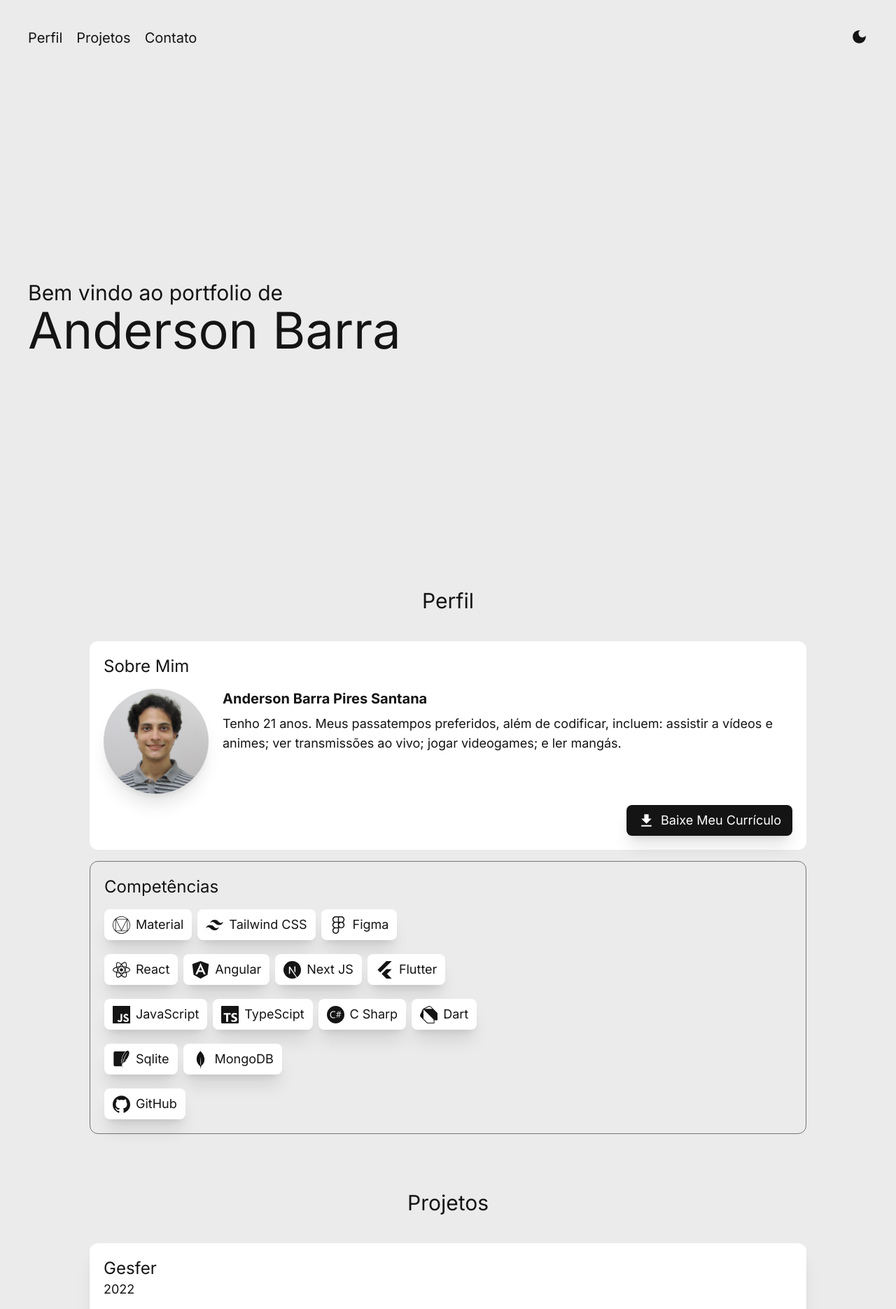
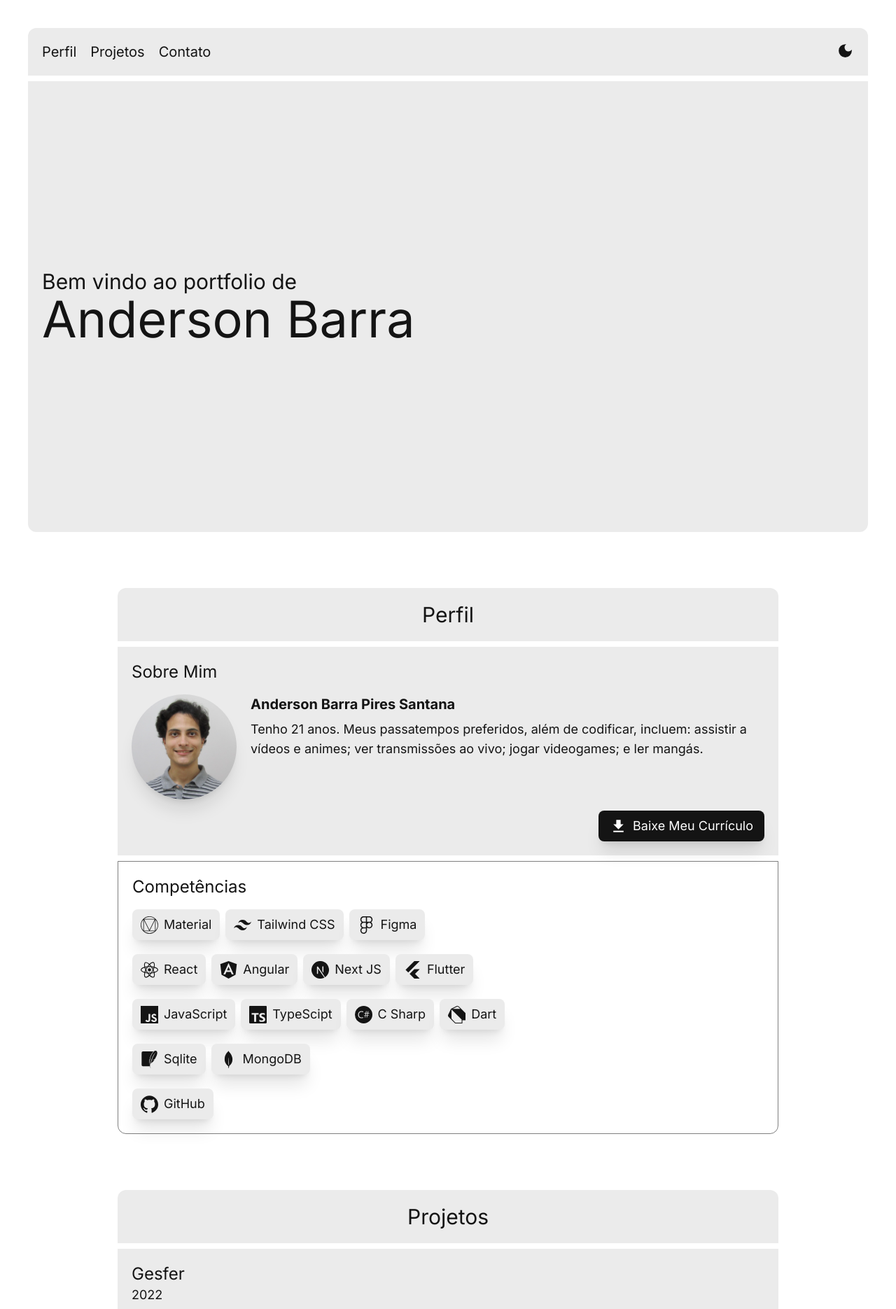
Before and after one commit to anderson-barra/portfolio, a Next.js app: page / in a window 1280 px wide. Shown: the top 1870 px of the page at 70% size. Built offline with nearby package versions, Linux system fonts and the light colour scheme.

Commit message:
Minor Updates: Theme BG Color amd sections layouts

```diff
--- a/app/components/card.tsx
+++ b/app/components/card.tsx
@@ -20,7 +20,14 @@ export function CardActions({children, xPos}: {children: React.ReactNode, xPos:
     );
 }
 
-export default function Card({children, variant}: {children: React.ReactNode, variant?: "raised" | "outlined" | "flat"}) {
+export default function Card(
+    {children, variant, rounded}:
+    {
+        children: React.ReactNode,
+        variant?: "raised" | "outlined" | "flat",
+        rounded?: string,
+    }
+) {
     const theme = useContext(ThemeContext);
 
     let title;
@@ -57,7 +64,16 @@ export default function Card({children, variant}: {children: React.ReactNode, va
     switch (variant) {
         case "raised":
             return(
-                <div className={`p-5 ${theme.bg.figure} shadow-xl rounded-xl flex flex-col gap-4`}>
+                <div
+                    className={`
+                        w-full
+                        h-full
+                        p-5 ${theme.bg.figure} shadow-xl
+                        ${rounded ? rounded : "rounded-xl"
+                        }
+                        flex flex-col gap-4
+                    `}
+                >
 
                     {
                         !!title && !subTitle &&
@@ -132,7 +148,17 @@ export default function Card({children, variant}: {children: React.ReactNode, va
             );
         case "outlined":
             return(
-                <div className={`p-5 border-[1px] ${theme.border} rounded-xl flex flex-col gap-4`}>
+                <div
+                    className={`
+                        w-full
+                        h-full
+                        border-[1px]
+                        ${theme.border}
+                        p-5
+                        ${rounded ? rounded : "rounded-xl"}
+                        flex flex-col gap-4
+                    `}
+                >
 
                     {
                         !!title && !subTitle &&
@@ -207,7 +233,15 @@ export default function Card({children, variant}: {children: React.ReactNode, va
             );
         case "flat":
             return(
-                <div className={`p-5 ${theme.bg.figure} rounded-xl flex flex-col gap-4`}>
+                <div
+                    className={`
+                        w-full
+                        h-full
+                        p-5 ${theme.bg.figure}
+                        ${rounded ? rounded : "rounded-xl"}
+                        flex flex-col gap-4
+                    `}
+                >
 
                     {
                         !!title && !subTitle &&
@@ -282,7 +316,15 @@ export default function Card({children, variant}: {children: React.ReactNode, va
             );
         default:
             return(
-                <div className={`p-5 ${theme.bg.figure} shadow-xl rounded-xl flex flex-col gap-4`}>
+                <div
+                    className={`
+                        w-full
+                        h-full
+                        p-5 ${theme.bg.figure} shadow-xl
+                        ${rounded ? rounded : "rounded-xl"}
+                        flex flex-col gap-4
+                    `}
+                >
 
                     {
                         !!title && !subTitle &&
--- a/app/sections/landing.tsx
+++ b/app/sections/landing.tsx
@@ -4,14 +4,19 @@ import { ThemeContext } from "../Contexts";
 // icons
 import { MdDarkMode } from "react-icons/md";
 import { MdLightMode } from "react-icons/md";
+import Card from '../components/card';
 
 export default function LandingSection({themeHandler}: {themeHandler: Function}) {
     const theme = useContext(ThemeContext);
 
     return (
-      <div className="p-5 sm:p-10 h-screen flex flex-col">
+      <div className="h-screen flex flex-col gap-2">
 
-        <div className="basis-1/2 flex flex-row justify-between">
+        <div className="px-5 sm:px-10 pt-5 sm:pt-10 flex flex-col">
+
+            <Card variant='flat' rounded='rounded-t-xl'>
+
+                <div className='flex flex-row justify-between'>
 
                     <div className='flex flex-row justify-start items-start gap-5'>
 
@@ -34,7 +39,15 @@ export default function LandingSection({themeHandler}: {themeHandler: Function})
 
                 </div>
 
-        <div className="basis-1/2 flex flex-col">
+            </Card>
+
+        </div>
+
+        <div className="grow px-5 sm:px-10 pb-5 sm:pb-10 flex flex-col justify-between">
+
+            <Card variant='flat' rounded='rounded-b-xl'>
+
+                <div className='grow flex flex-col justify-center items-start'>
 
                     <span className={`${theme.text.main} text-2xl sm:text-3xl`}>Bem vindo ao portfolio de</span>
 
@@ -42,6 +55,10 @@ export default function LandingSection({themeHandler}: {themeHandler: Function})
 
                 </div>
 
+            </Card>
+
+        </div>
+
       </div>
     );
   }
--- a/app/sections/profile.tsx
+++ b/app/sections/profile.tsx
@@ -35,13 +35,15 @@ export default function ProfileSection() {
     const theme = useContext(ThemeContext);
 
     return (
-        <div id='perfil' className="p-5 sm:p-10 flex flex-col items-center gap-5 sm:gap-10">
+        <div id='perfil' className="max-w-5xl mx-auto p-5 sm:p-10 flex flex-col items-center gap-2">
+
+            <Card variant='flat' rounded={"rounded-t-xl"}>
 
                 <span className={`${theme.text.main} text-2xl sm:text-3xl text-center`}>Perfil</span>
 
-            <div className="max-w-5xl mx-auto flex flex-col gap-2 sm:gap-4">
+            </Card>
 
-                <Card variant='flat'>
+            <Card variant='flat' rounded={"rounded-none"}>
 
                 <CardTitle>Sobre Mim</CardTitle>
 
@@ -74,7 +76,7 @@ export default function ProfileSection() {
 
             </Card>
 
-                <Card variant='outlined'>
+            <Card variant='outlined' rounded={"rounded-b-xl"}>
 
                 <CardTitle>Competências</CardTitle>
 
@@ -114,7 +116,5 @@ export default function ProfileSection() {
             </Card>
 
         </div>
-
-        </div>
     );
   }
--- a/app/sections/projects.tsx
+++ b/app/sections/projects.tsx
@@ -15,13 +15,15 @@ export default function ProjectsSection() {
     const theme = useContext(ThemeContext);
 
     return (
-        <div id='projetos' className="p-5 sm:p-10 min-h-screen flex flex-col items-center gap-5 sm:gap-10">
+        <div id='projetos' className="max-w-5xl mx-auto p-5 sm:p-10 flex flex-col items-center gap-2">
+
+            <Card variant='flat' rounded={"rounded-t-xl"}>
 
                 <span className={`${theme.text.main} text-2xl sm:text-3xl text-center`}>Projetos</span>
 
-            <div className='max-w-5xl mx-auto flex flex-col'>
+            </Card>
 
-                <Card>
+            <Card variant='flat' rounded={"rounded-b-xl"}>
 
                 <CardTitle>Gesfer</CardTitle>
 
@@ -56,7 +58,5 @@ export default function ProjectsSection() {
             </Card>
 
         </div>
-
-        </div>
     );
   }
--- a/app/themes.tsx
+++ b/app/themes.tsx
@@ -33,8 +33,8 @@ export const lightTheme: Theme = {
         contrast: "#FFFFFF"
     },
     bg: {
-        ground: "bg-[#EBEBEB]",
-        figure: "bg-[#FFFFFF]",
+        ground: "bg-[#FFFFFF]",
+        figure: "bg-[#EBEBEB]",
         contrast: "bg-[#141414]"
     },
     border: "border-black/50"
@@ -51,8 +51,8 @@ export const darkTheme: Theme = {
         contrast: "#000000"
     },
     bg: {
-        ground: "bg-[#141414]",
-        figure: "bg-[#000000]",
+        ground: "bg-[#000000]",
+        figure: "bg-[#141414]",
         contrast: "bg-[#EBEBEB]"
     },
     border: "border-white/50"
```
Lines whose indentation alone changed are shown as unchanged.
